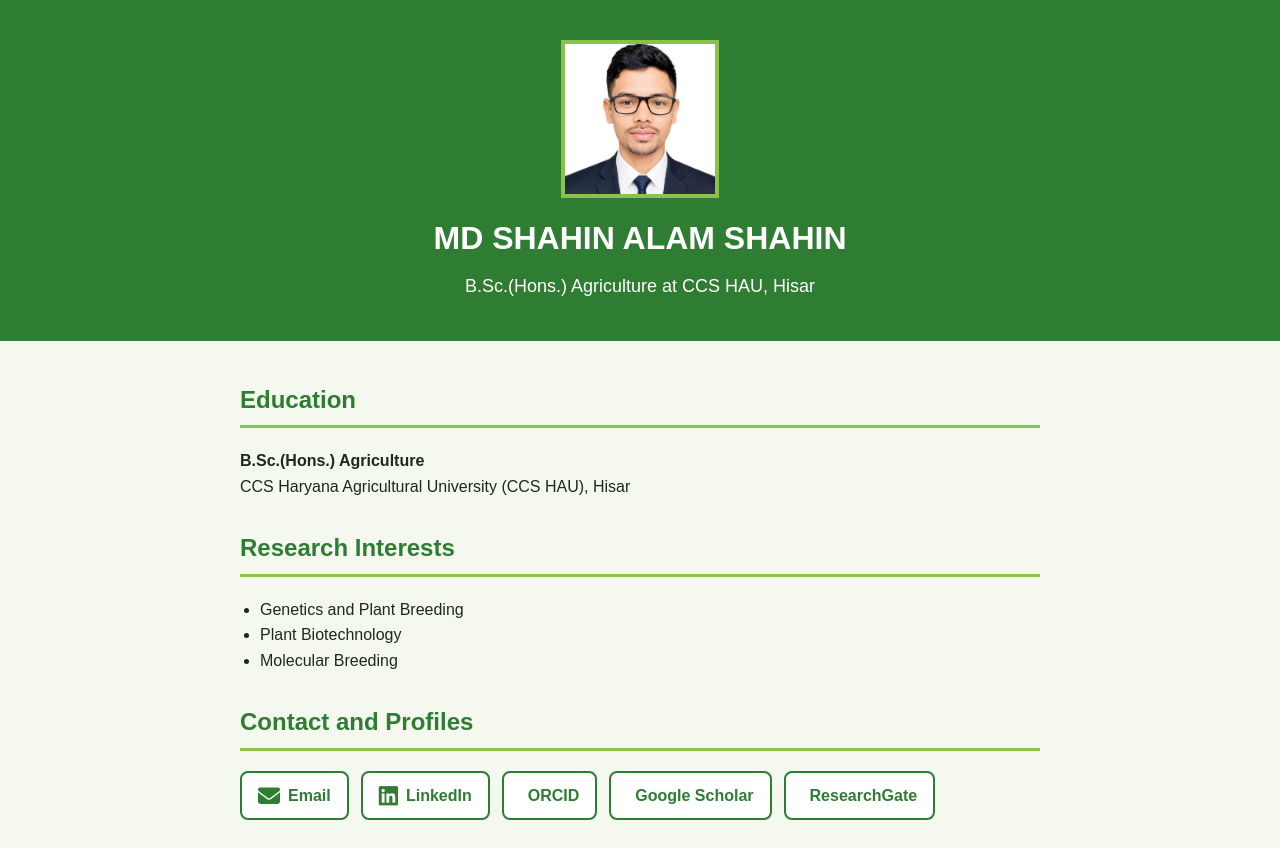
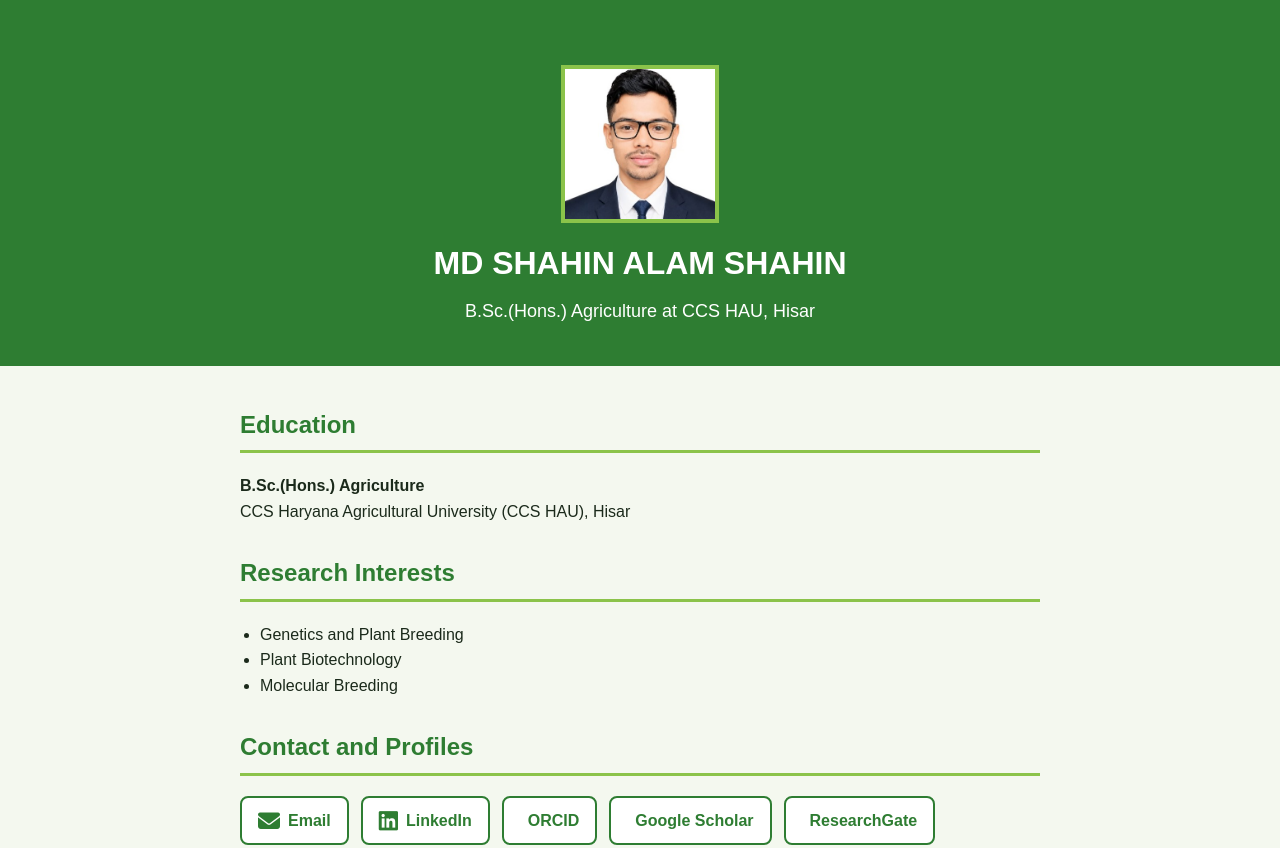
Before and after one commit to shahinalam1150/shahinalam1150.github.io, a plain HTML site: page index.html in a window 1280 px wide. Shown: the top 848 px of the page. Drawn offline with Linux system fonts and the light colour scheme; some icons are missing.

Commit message:
Update index.html

```diff
--- a/index.html
+++ b/index.html
@@ -75,7 +75,7 @@
     }
         .profile-photo {
       display: block;
-      margin: 0 auto 15px auto;
+      margin: 25px auto 15px auto;
       width: 150px;
       height: 150px;
       border-radius: 0;
```
